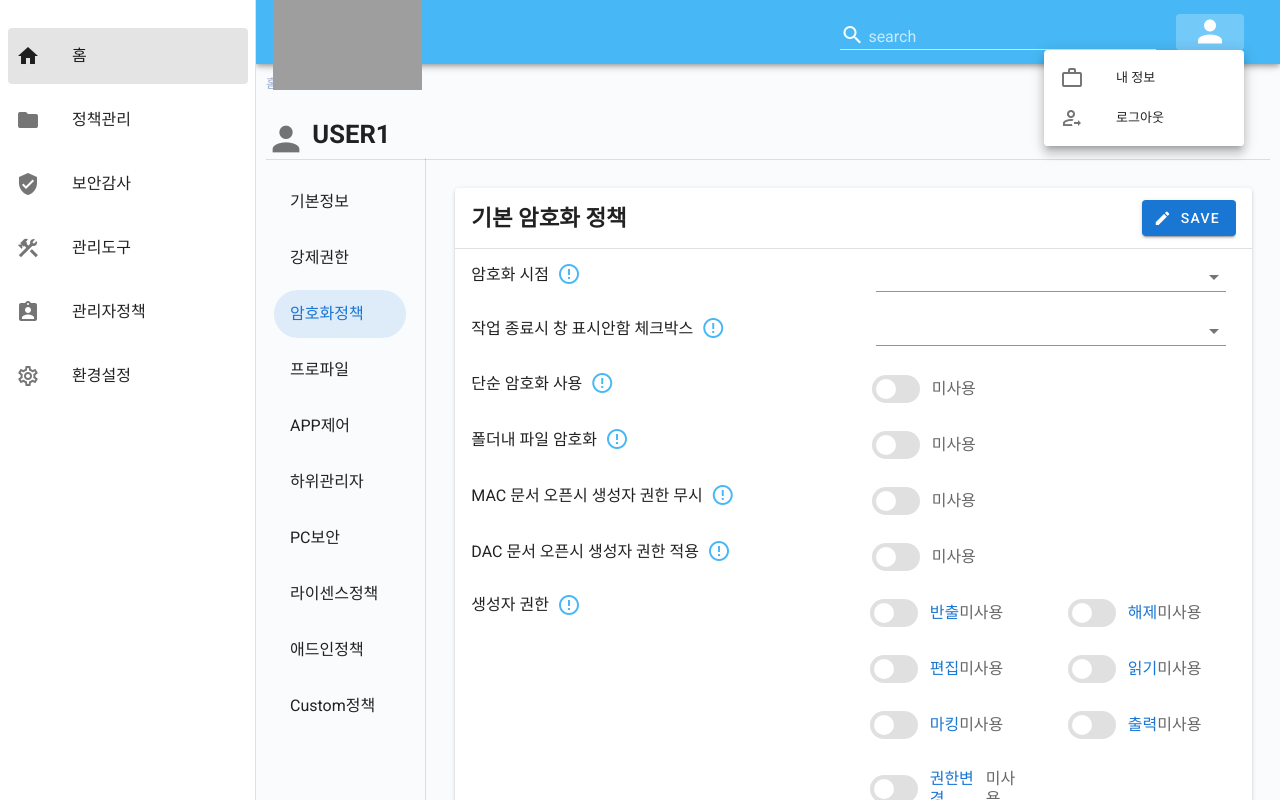
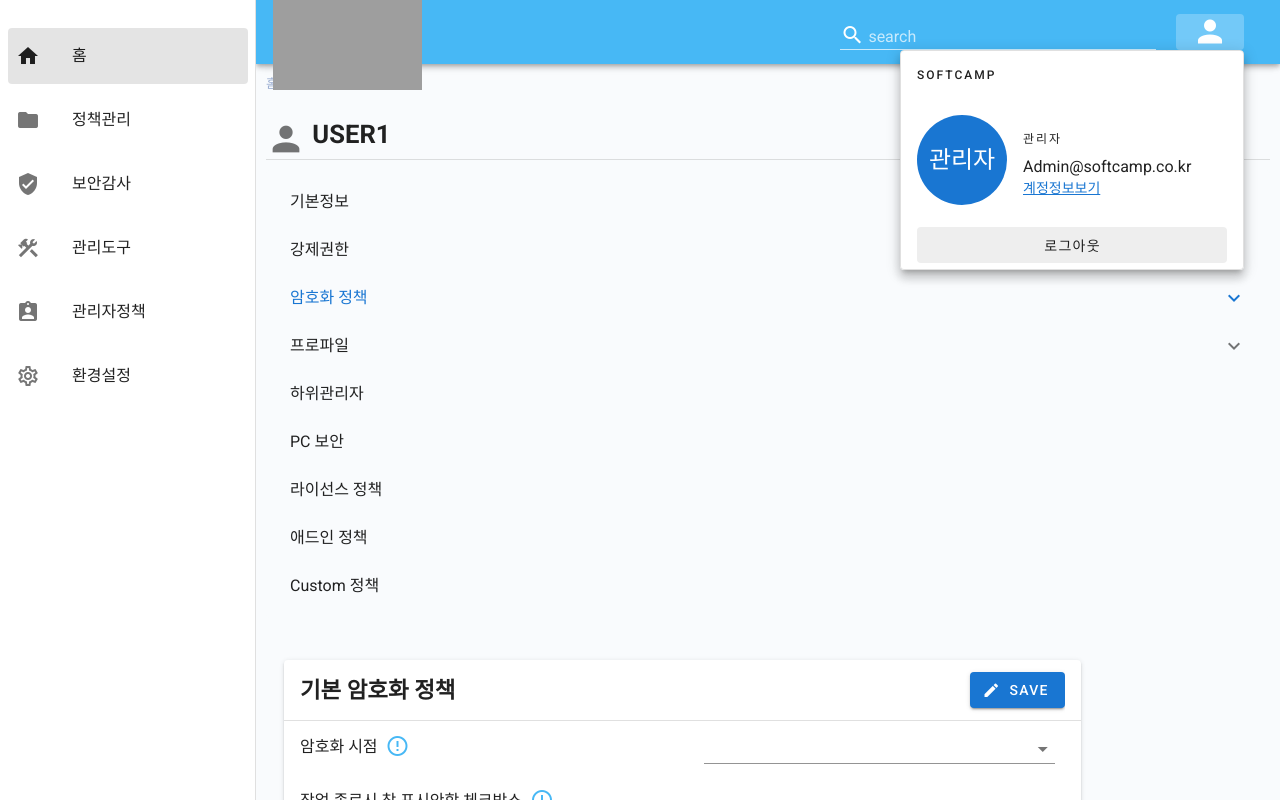
Before and after one commit to woo-da-young/cs_console_demo, a Vue app: page /#/home2 in a window 1280 px wide. Both pictures are taken after a click on the button 1209 px from the left and 32 px from the top of the page. Shown: the top 800 px of the page. Built offline with nearby package versions, Linux system fonts and the light colour scheme; grey boxes are pictures that could not be loaded.

Commit message:
NAV 변경

```diff
--- a/src/Home2.vue
+++ b/src/Home2.vue
@@ -10,11 +10,43 @@
 
         <v-row style="padding-top: 10px;">
           <v-col>
-            <v-list rounded color="#F9FBFD">
+            <!--<v-list rounded color="#F9FBFD">
               <v-list-item-group v-model="selectedItem" color="primary" mandatory>
                 <v-list-item v-for="(item, i) in items" :key="i">
                   <v-list-item-content><v-list-item-title v-text="item.text" ></v-list-item-title></v-list-item-content>
                 </v-list-item>
+              </v-list-item-group>
+            </v-list>-->
+             <v-list color="#F9FBFD" rounded>
+              <v-list-item-group color="primary" v-model="selectedItem" mandatory >
+                <div v-for="(item, i) in items" :key="i">
+                  <v-list-group v-if="item.items && item.items.length > 0"
+                    no-action
+                    style="background-color:#F9FBFD;"
+                  >
+                    <template v-slot:activator >
+                      <v-list-item-content>
+                        <v-list-item-title v-text="item.title" ></v-list-item-title>
+                      </v-list-item-content>
+                    </template>
+                    <v-list-item
+                      style="background-color:#F9FBFD;"
+                      v-for="child in item.items"
+                      :key="child.title"
+                      v-model="child.active"
+                    >
+                      <v-list-item-content>
+                        <v-list-item-title v-text="child.title"></v-list-item-title>
+                      </v-list-item-content>
+                    </v-list-item>
+                  </v-list-group>
+
+                  <v-list-item v-else >
+                    <v-list-item-content>
+                      <v-list-item-title v-text="item.title"></v-list-item-title>
+                    </v-list-item-content>
+                  </v-list-item>
+                </div>
               </v-list-item-group>
             </v-list>
           </v-col>
@@ -299,17 +331,69 @@ import LeftNav from '../src/components/LeftNav.vue'
     data () {
       return {
         selectedItem: 2,
+        navs: [
+          {icon: 'mdi-home', title: '홈'},
+          {icon: 'mdi-folder', title: '정책관리'},
+          {icon: 'mdi-shield-check', title: '보안감사'},
+          {icon: 'mdi-hammer-wrench', title: '관리도구'},
+          {icon: 'mdi-clipboard-account', title: '관리자정책'},
+          {icon: 'mdi-cog-outline', title: '환경설정'}
+        ],
         items: [
-          { text: '기본정보', icon: 'mdi-clock' },
-          { text: '강제권한', icon: 'mdi-account' },
-          { text: '암호화정책', icon: 'mdi-flag' },
-          { text: '프로파일', icon: 'mdi-flag' },
-          { text: 'APP제어', icon: 'mdi-flag' },
-          { text: '하위관리자', icon: 'mdi-flag' },
-          { text: 'PC보안', icon: 'mdi-flag' },
-          { text: '라이센스정책', icon: 'mdi-flag' },
-          { text: '애드인정책', icon: 'mdi-flag' },
-          { text: 'Custom정책', icon: 'mdi-flag' },
+        {
+          action: 'mdi-ticket',
+          title: '기본정보',
+        },
+        {
+          action: 'mdi-silverware-fork-knife',
+          items: [
+            { title: '등급권한'},
+            { title: 'DAC 권한' },
+            { title: 'MAC 권한' },
+          ],
+          title: '강제권한',
+        },
+        {
+          action: 'mdi-school',
+          items: [
+            { title: '기본암호화 정책' },
+            { title: '강제암호화 정책' },
+          ],
+          title: '암호화 정책',
+        },
+        {
+          action: 'mdi-run',
+          items: [
+            { title: '로그인' },
+            { title: '패스워드' },
+            { title: '업그레이드' },
+            { title: 'APP제어' },
+            { title: '프린트마킹' },
+            { title: '외부전송' },
+            { title: '기타' },
+          ],
+          title: '프로파일',
+          },
+          {
+            action: 'mdi-content-cut',
+            title: '하위관리자',
+          },
+          {
+            action: 'mdi-tag',
+            title: 'PC 보안',
+          },
+          {
+            action: 'mdi-tag',
+            title: '라이선스 정책',
+          },
+          {
+            action: 'mdi-tag',
+            title: '애드인 정책',
+          },
+          {
+            action: 'mdi-tag',
+            title: 'Custom 정책',
+          },
         ],
         reveal: false,
         basicCryptoItem: [
@@ -348,7 +432,9 @@ import LeftNav from '../src/components/LeftNav.vue'
         snackbar: false,
         checkbox: [],
         singleSelect: false,
-        rangeSelectedItem:false
+        rangeSelectedItem:false,
+        subListOn: 1,
+         listOn: 3,
       }
     },
     methods: {
--- a/src/components/TopNav.vue
+++ b/src/components/TopNav.vue
@@ -48,12 +48,19 @@
       </v-btn>
       </template>
 
-      <v-list dense color="#fff">
-        <v-list-item v-for="(item, i) in items" :key="i" style="width: 200px; back;background-color: #fff" color="#fff">
-          <v-list-item-icon><v-icon>{{item.icon}}</v-icon></v-list-item-icon>
-          <v-list-item-title>{{ item.title }}</v-list-item-title>
-        </v-list-item>
-      </v-list>
+      <v-card class="mx-auto" max-width="344" outlined >
+          <v-list-item><div class="text-overline">SOFTCAMP</div></v-list-item>
+          <v-list-item two-line>
+            <v-list-item-avatar size="90" color="primary"> <span class="white--text text-h5">관리자</span></v-list-item-avatar>
+            <v-list-item-content>
+              <div class="text-overline">관리자</div>
+              <v-list-item-title class="mb-1">Admin@softcamp.co.kr</v-list-item-title>
+              <v-list-item-subtitle><a href="#">계정정보보기</a></v-list-item-subtitle>
+            </v-list-item-content>
+          </v-list-item>
+           <v-list-item><div style="width: 100%"><v-btn style="background-color:#eee;" text width="100%">로그아웃</v-btn></div> </v-list-item>
+        </v-card>
+
     </v-menu>
 
 
```
